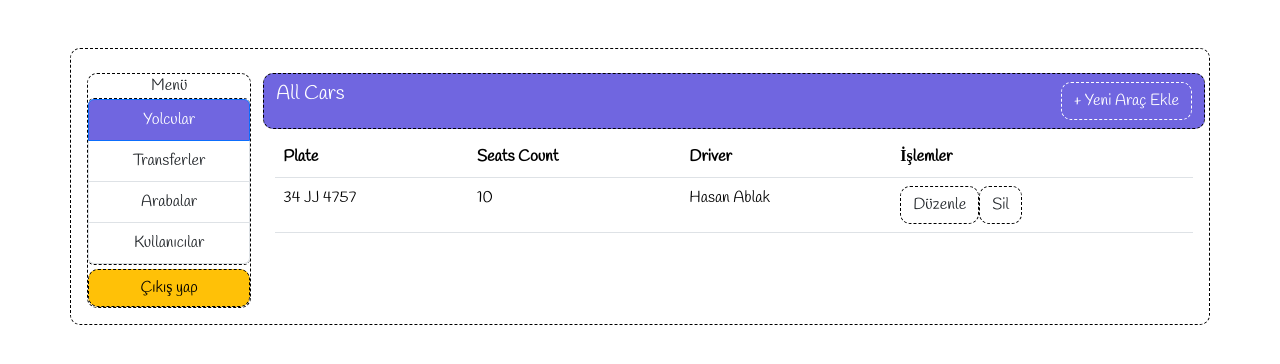
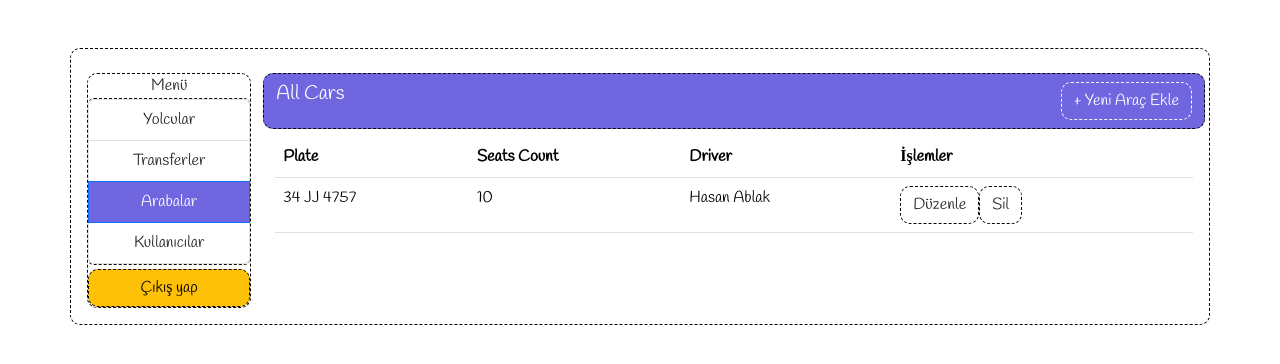
Before and after one commit to hasanablak/react-saglik-turizmi, a React (Create React App) app: page /cars in a window 1280 px wide. Shown: the top 364 px of the page. Built offline with nearby package versions, Linux system fonts and the light colour scheme; sample sign-in values are in the browser's storage.

Commit message:
menülerde gezinmeyi yaptım

```diff
--- a/public/style.css
+++ b/public/style.css
@@ -42,3 +42,7 @@
 .list-group-item.active {
 	background-color: #7066e0;
 }
+
+.list-group.menu>.list-group-item {
+	cursor: pointer;
+}
--- a/src/layouts/auth-layout.js
+++ b/src/layouts/auth-layout.js
@@ -1,14 +1,19 @@
 import { BtnLogout } from '../components';
+import { useNavigate, useLocation, } from 'react-router-dom';
 export default function AuthLayout({ children }) {
+	const navigate = useNavigate();
+	const location = useLocation();
 	return (<div className="row">
 		<div className="col-md-2">
 			<div className="card mt-2 text-center">
 				<label>Menü</label>
-				<ul className="list-group">
-					<li className="list-group-item active">Yolcular</li>
-					<li className="list-group-item">Transferler</li>
-					<li className="list-group-item">Arabalar</li>
-					<li className="list-group-item">Kullanıcılar</li>
+				<ul className="list-group menu">
+					<li className={`list-group-item ${location.pathname == '/travellers' && 'active'}`} onClick={() => navigate('/travellers')}>
+						Yolcular
+					</li>
+					<li className={`list-group-item ${location.pathname == '/transports' && 'active'}`} onClick={() => navigate('/transports')}>Transferler</li>
+					<li className={`list-group-item ${location.pathname == '/cars' && 'active'}`} onClick={() => navigate('/cars')}>Arabalar</li>
+					<li className={`list-group-item ${location.pathname == '/users' && 'active'}`} onClick={() => navigate('/users')}>Kullanıcılar</li>
 				</ul>
 				<BtnLogout />
 			</div>
```
